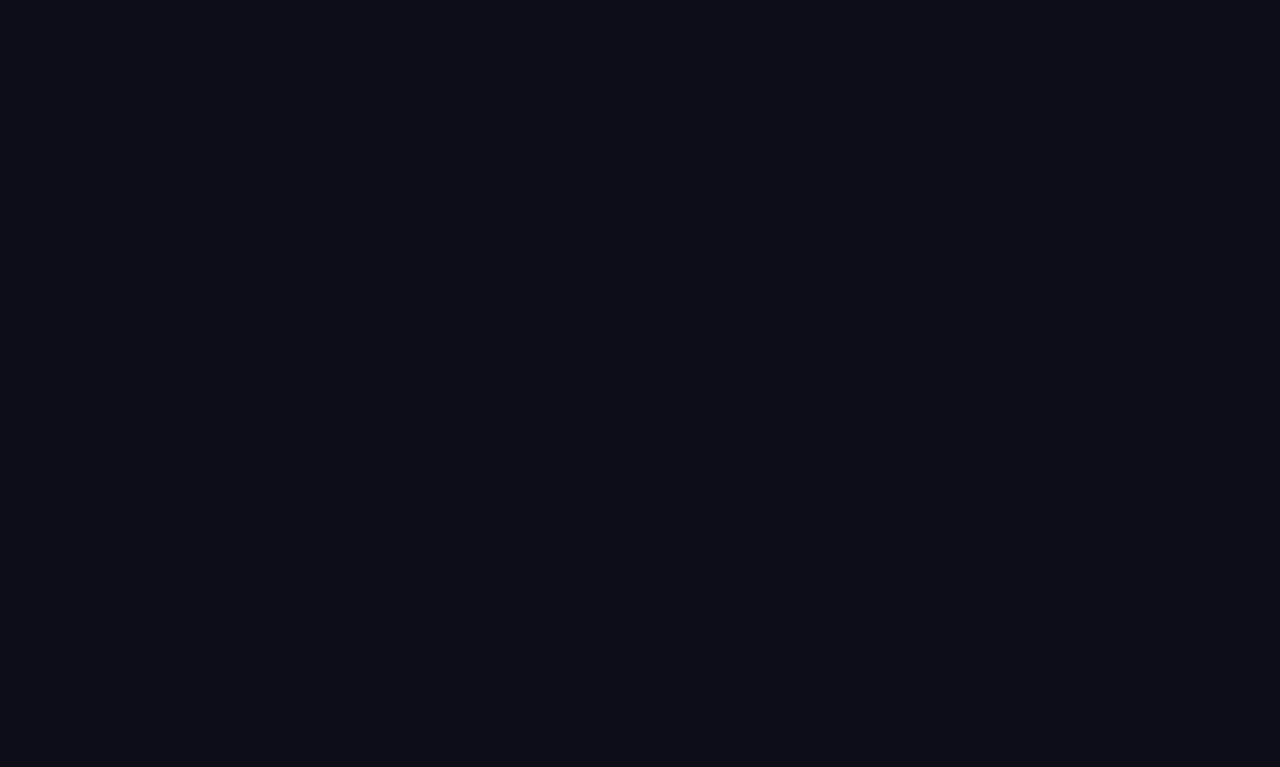
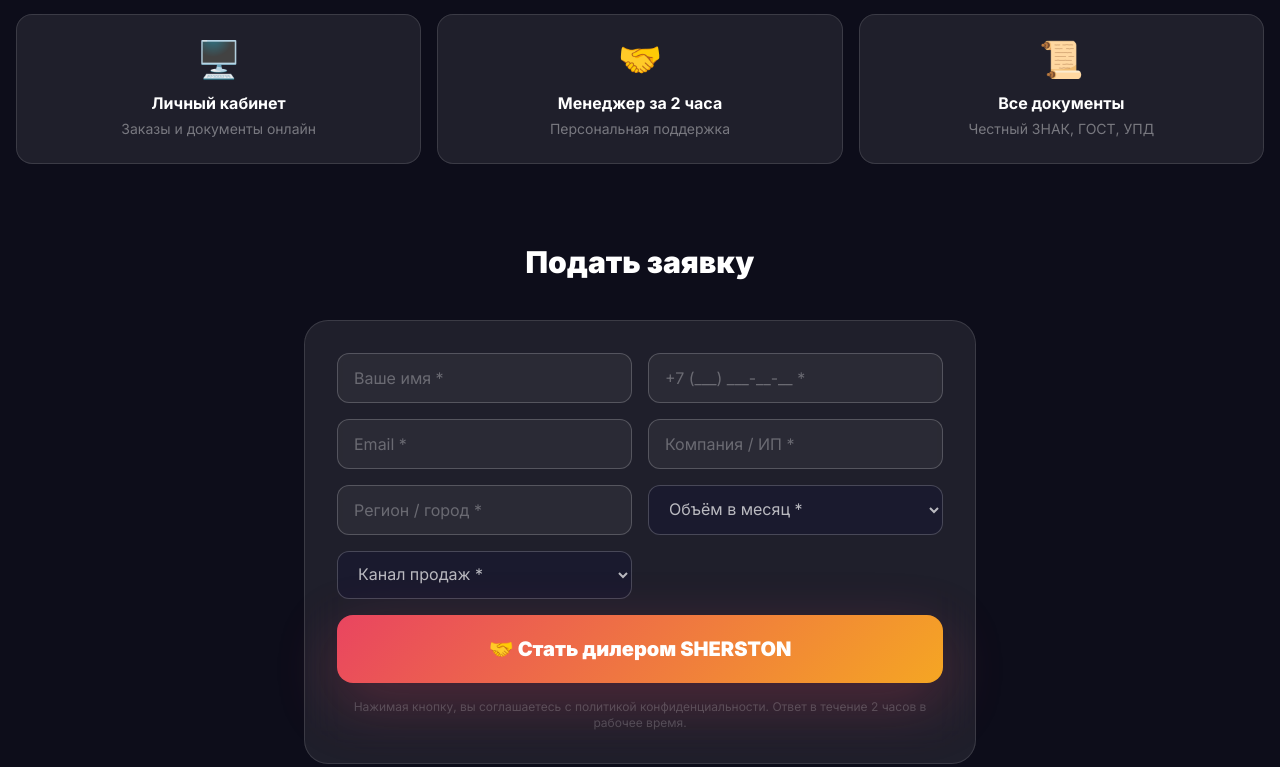
Before and after one commit to artemgubanow72-oss/-, a Next.js app: page /b2b/dealer in a window 1280 px wide. Before the commit this address had no page. Shown: the part 613-1380 px from the top of the page. Before the commit the page ends 800 px from the top, so only its background shows below. Built offline with nearby package versions, Linux system fonts and the light colour scheme.

Commit message:
Add DealerPage component with form and benefits

```diff
--- /dev/null
+++ b/app/b2b/dealer/page.tsx
@@ -0,0 +1,169 @@
+'use client'
+
+import { useState } from 'react'
+import { motion, AnimatePresence } from 'framer-motion'
+import Navbar from '@/components/layout/Navbar'
+import Footer from '@/components/layout/Footer'
+
+export default function DealerPage() {
+  const [sent, setSent] = useState(false)
+  const [loading, setLoading] = useState(false)
+  const [form, setForm] = useState({
+    name: '', phone: '', email: '', company: '', region: '', volume: '', channel: '',
+  })
+
+  const handleSubmit = async (e: React.FormEvent) => {
+    e.preventDefault()
+    setLoading(true)
+    await new Promise((r) => setTimeout(r, 1500))
+    setLoading(false)
+    setSent(true)
+  }
+
+  const BENEFITS = [
+    { icon: '💰', title: 'Маржа 40–60%',        desc: 'Оптовые цены от производителя' },
+    { icon: '📦', title: 'Отгрузка за 1 день',   desc: 'Склад в Рассказово' },
+    { icon: '🎨', title: 'Конструктор носков',   desc: 'Носки с вашим логотипом' },
+    { icon: '🖥️', title: 'Личный кабинет',       desc: 'Заказы и документы онлайн' },
+    { icon: '🤝', title: 'Менеджер за 2 часа',   desc: 'Персональная поддержка' },
+    { icon: '📜', title: 'Все документы',         desc: 'Честный ЗНАК, ГОСТ, УПД' },
+  ]
+
+  return (
+    <>
+      <Navbar />
+      <main className="min-h-screen bg-[#0D0D1A] pt-28 pb-20">
+        <div className="container mx-auto px-4">
+
+          {/* Hero */}
+          <motion.div initial={{ opacity: 0, y: 30 }} animate={{ opacity: 1, y: 0 }} className="text-center mb-16">
+            <h1 className="font-black text-white leading-none" style={{ fontSize: 'clamp(3rem,8vw,8rem)' }}>
+              СТАТЬ<br />
+              <span className="text-transparent bg-clip-text bg-wool-gradient">ДИЛЕРОМ</span>
+            </h1>
+            <p className="text-white/50 text-xl mt-6 max-w-2xl mx-auto">
+              Готовая B2B экосистема. 150+ партнёров по России. Маржа 40–60%.
+            </p>
+          </motion.div>
+
+          {/* Преимущества */}
+          <div className="grid grid-cols-2 md:grid-cols-3 gap-4 mb-20">
+            {BENEFITS.map((b, i) => (
+              <motion.div
+                key={b.title}
+                initial={{ opacity: 0, y: 30 }}
+                whileInView={{ opacity: 1, y: 0 }}
+                viewport={{ once: true }}
+                transition={{ delay: i * 0.08 }}
+                className="p-6 rounded-2xl glass border border-white/10 text-center"
+              >
+                <span className="text-4xl block mb-3">{b.icon}</span>
+                <h3 className="text-white font-bold text-base">{b.title}</h3>
+                <p className="text-white/40 text-sm mt-1">{b.desc}</p>
+              </motion.div>
+            ))}
+          </div>
+
+          {/* Форма */}
+          <div className="max-w-2xl mx-auto">
+            <h2 className="text-3xl font-black text-white text-center mb-10">
+              Подать заявку
+            </h2>
+
+            <AnimatePresence mode="wait">
+              {sent ? (
+                <motion.div
+                  key="success"
+                  initial={{ opacity: 0, scale: 0.9 }}
+                  animate={{ opacity: 1, scale: 1 }}
+                  className="text-center py-16 px-8 rounded-3xl glass border border-emerald-400/30"
+                >
+                  <div className="text-7xl mb-6">🎉</div>
+                  <h3 className="text-3xl font-black text-white mb-4">Заявка принята!</h3>
+                  <p className="text-white/50 text-lg">
+                    Ваш менеджер свяжется в течение 2 часов в рабочее время.
+                  </p>
+                </motion.div>
+              ) : (
+                <motion.form
+                  key="form"
+                  onSubmit={handleSubmit}
+                  className="p-8 rounded-3xl glass border border-white/10 space-y-4"
+                >
+                  <div className="grid grid-cols-1 sm:grid-cols-2 gap-4">
+                    {[
+                      { key: 'name', placeholder: 'Ваше имя *', type: 'text' },
+                      { key: 'phone', placeholder: '+7 (___) ___-__-__ *', type: 'tel' },
+                      { key: 'email', placeholder: 'Email *', type: 'email' },
+                      { key: 'company', placeholder: 'Компания / ИП *', type: 'text' },
+                      { key: 'region', placeholder: 'Регион / город *', type: 'text' },
+                    ].map((f) => (
+                      <input
+                        key={f.key}
+                        type={f.type}
+                        placeholder={f.placeholder}
+                        required
+                        value={form[f.key as keyof typeof form]}
+                        onChange={(e) => setForm({ ...form, [f.key]: e.target.value })}
+                        className="col-span-1 px-4 py-3 rounded-xl bg-white/5 border border-white/20 text-white placeholder-white/30 focus:outline-none focus:border-[#E94560] transition-colors"
+                      />
+                    ))}
+
+                    <select
+                      required
+                      value={form.volume}
+                      onChange={(e) => setForm({ ...form, volume: e.target.value })}
+                      className="px-4 py-3 rounded-xl bg-[#1A1A2E] border border-white/20 text-white/70 focus:outline-none focus:border-[#E94560]"
+                    >
+                      <option value="">Объём в месяц *</option>
+                      <option>50–200 пар/мес</option>
+                      <option>200–500 пар/мес</option>
+                      <option>500–1000 пар/мес</option>
+                      <option>1000–2000 пар/мес</option>
+                      <option>2000+ пар/мес</option>
+                    </select>
+
+                    <select
+                      required
+                      value={form.channel}
+                      onChange={(e) => setForm({ ...form, channel: e.target.value })}
+                      className="px-4 py-3 rounded-xl bg-[#1A1A2E] border border-white/20 text-white/70 focus:outline-none focus:border-[#E94560]"
+                    >
+                      <option value="">Канал продаж *</option>
+                      <option>Розничный магазин</option>
+                      <option>Интернет-магазин</option>
+                      <option>Wildberries / Ozon</option>
+                      <option>Корпоративные продажи</option>
+                      <option>Оптовая торговля</option>
+                    </select>
+                  </div>
+
+                  <motion.button
+                    type="submit"
+                    disabled={loading}
+                    whileHover={{ scale: 1.02 }}
+                    whileTap={{ scale: 0.98 }}
+                    className="w-full py-5 rounded-2xl bg-wool-gradient text-white font-black text-xl shadow-wool disabled:opacity-60"
+                  >
+                    {loading ? (
+                      <div className="flex items-center justify-center gap-3">
+                        <div className="w-5 h-5 border-2 border-white/30 border-t-white rounded-full animate-spin" />
+                        Отправляем...
+                      </div>
+                    ) : '🤝 Стать дилером SHERSTON'}
+                  </motion.button>
+
+                  <p className="text-white/20 text-xs text-center">
+                    Нажимая кнопку, вы соглашаетесь с политикой конфиденциальности.
+                    Ответ в течение 2 часов в рабочее время.
+                  </p>
+                </motion.form>
+              )}
+            </AnimatePresence>
+          </div>
+        </div>
+      </main>
+      <Footer />
+    </>
+  )
+                        }
```
